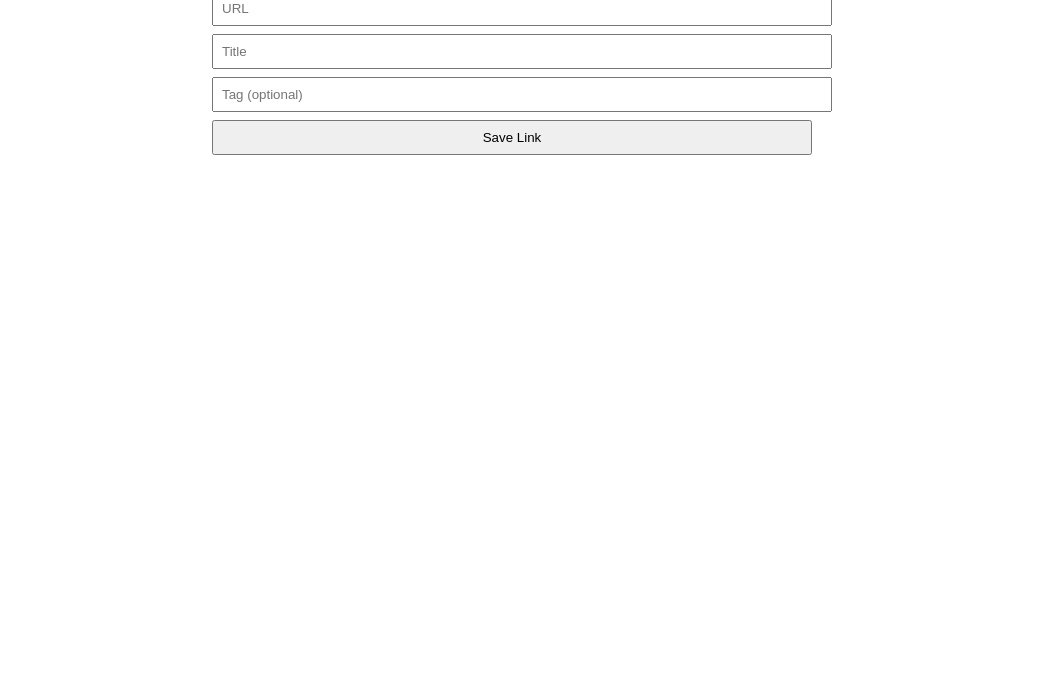
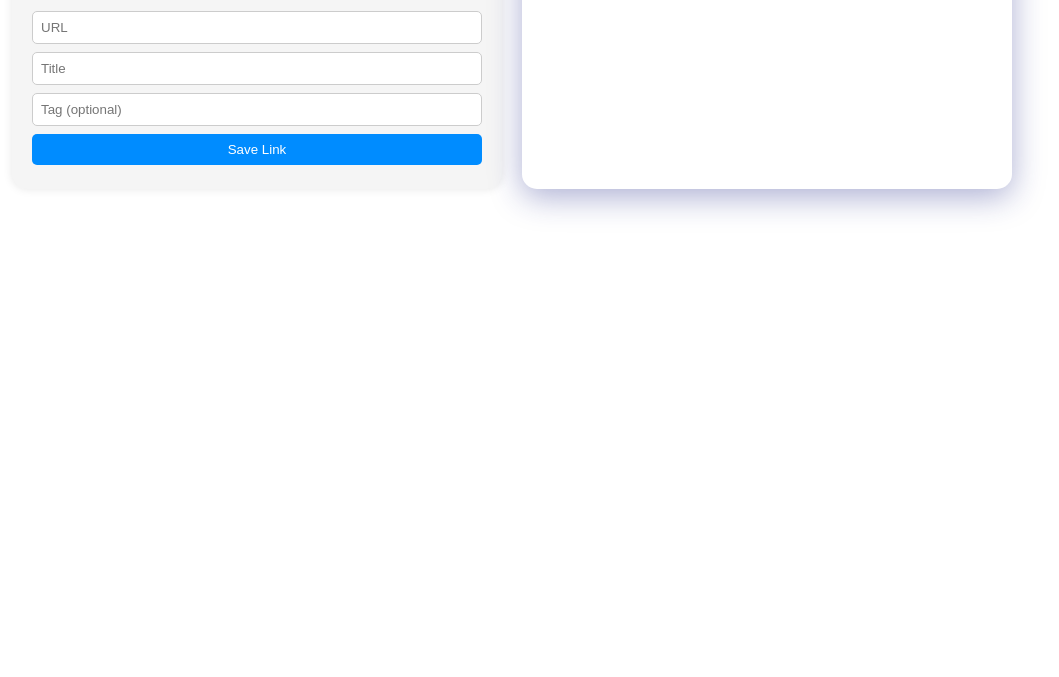
Before and after one commit to UdeshMadhawa/linkSaver-Devops, a plain HTML site: page index.html in a window 1280 px wide. Shown: the part 123-800 px from the top of the page, without its empty margins (128-1187 px from the left). Drawn offline with Linux system fonts and the light colour scheme; no server answers.

Commit message:
Update layout and design for LinkSaver

```diff
--- a/index.html
+++ b/index.html
@@ -5,9 +5,66 @@
   <meta name="viewport" content="width=device-width, initial-scale=1.0" />
   <title>LinkSaver</title>
   <style>
-    body { font-family: sans-serif; max-width: 600px; margin: 20px auto; padding: 10px; }
-    input, button { padding: 8px; margin: 4px 0; width: 100%; }
-    .link-item { border-bottom: 1px solid #ccc; padding: 10px 0; }
+    body {
+      font-family: sans-serif;
+      max-width: 1000px;
+      margin: 20px auto;
+      padding: 10px;
+      display: flex;
+      gap: 20px;
+      flex-wrap: wrap;
+    }
+
+    .form-container, .links-container {
+      flex: 1;
+      padding: 20px;
+      border-radius: 15px;
+      box-sizing: border-box;
+    }
+
+    .form-container {
+      background-color: #f5f5f5;
+      box-shadow: 0 0 10px rgba(0, 0, 0, 0.1);
+    }
+
+    .links-container {
+      background: rgba(255, 255, 255, 0.2);
+      backdrop-filter: blur(10px);
+      box-shadow: 0 8px 32px 0 rgba(31, 38, 135, 0.37);
+      color: #000;
+      max-height: 80vh;
+      overflow-y: auto;
+    }
+
+    input, button {
+      padding: 8px;
+      margin: 4px 0;
+      width: 100%;
+      border-radius: 5px;
+      border: 1px solid #ccc;
+      box-sizing: border-box;
+    }
+
+    button {
+      background-color: #008cff;
+      color: white;
+      border: none;
+      cursor: pointer;
+    }
+
+    .link-item {
+      border-bottom: 1px solid #ccc;
+      padding: 10px 0;
+    }
+
+    a {
+      color: #007bff;
+      text-decoration: none;
+    }
+
+    a:hover {
+      text-decoration: underline;
+    }
   </style>
   <script src="https://www.gstatic.com/firebasejs/9.6.10/firebase-app-compat.js"></script>
   <script src="https://www.gstatic.com/firebasejs/9.6.10/firebase-firestore-compat.js"></script>
@@ -15,12 +72,16 @@
   <script defer src="script.js"></script>
 </head>
 <body>
-  <h1>LinkSaver</h1>
-  <input type="text" id="url" placeholder="URL" />
-  <input type="text" id="title" placeholder="Title" />
-  <input type="text" id="tag" placeholder="Tag (optional)" />
-  <button onclick="saveLink()">Save Link</button>
+  <div class="form-container">
+    <h1>LinkSaver</h1>
+    <input type="text" id="url" placeholder="URL" />
+    <input type="text" id="title" placeholder="Title" />
+    <input type="text" id="tag" placeholder="Tag (optional)" />
+    <button onclick="saveLink()">Save Link</button>
+  </div>
 
-  <div id="links"></div>
+  <div class="links-container" id="links">
+    <!-- Saved links will be displayed here -->
+  </div>
 </body>
 </html>
```
Also changed, not shown: 1 other file.
